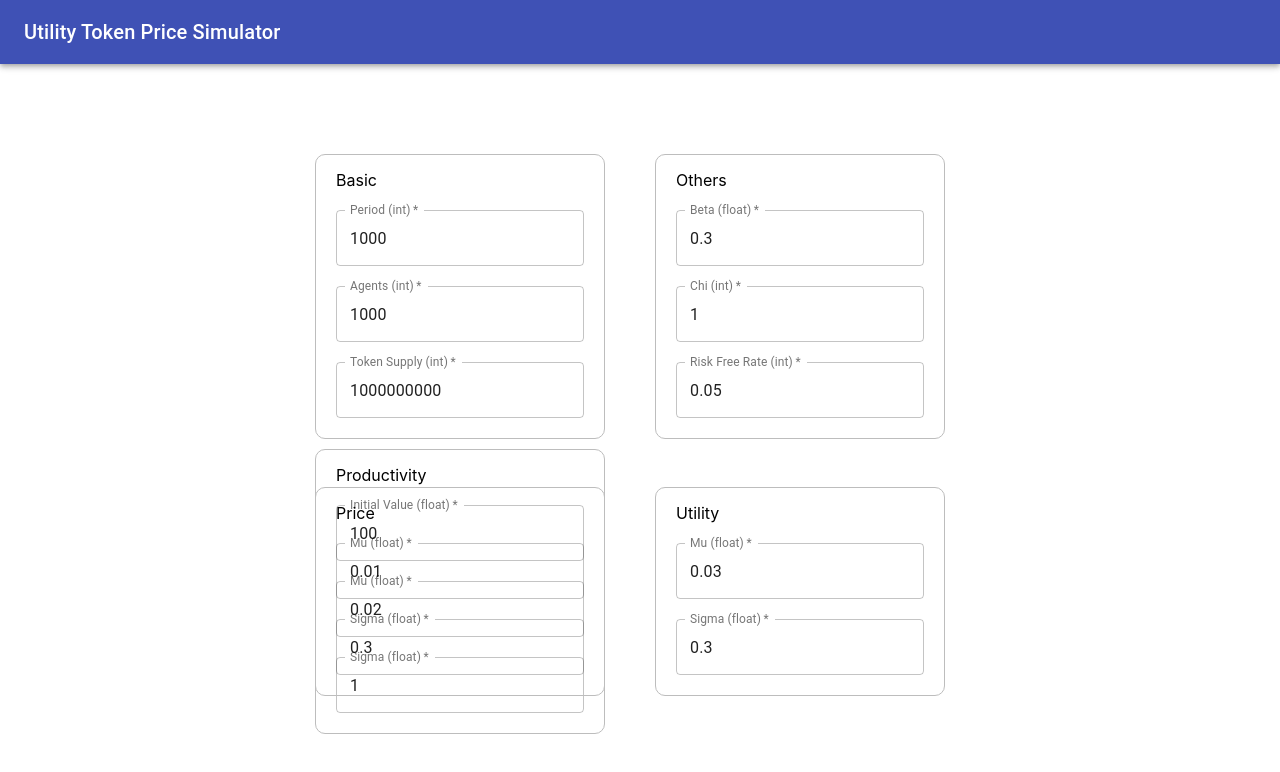
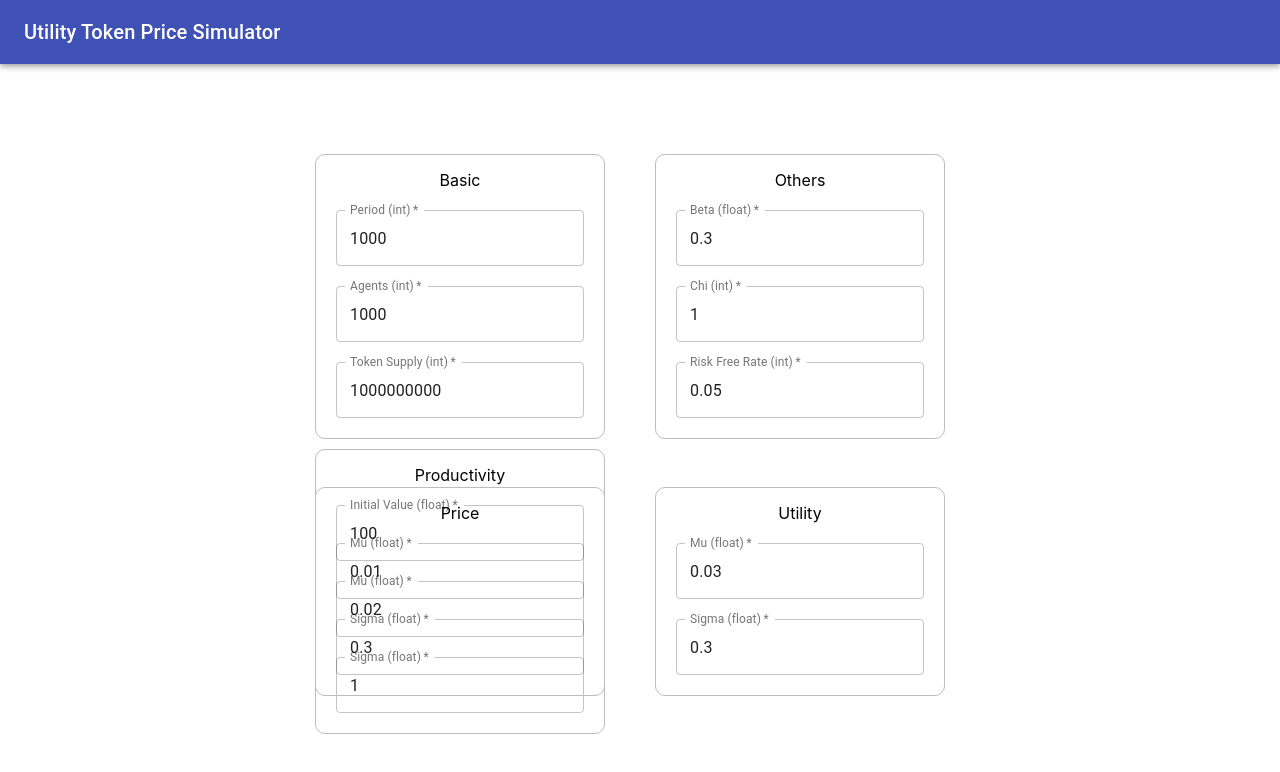
Before and after one commit to melonattacker/utility-token-price-simulator, a React (Create React App) app in the folder frontend/: page / in a window 1280 px wide. Shown: the top 772 px of the page. Built offline with nearby package versions, Linux system fonts and the light colour scheme.

Commit message:
modify label position

```diff
--- a/frontend/src/components/InputParams.js
+++ b/frontend/src/components/InputParams.js
@@ -4,7 +4,8 @@ import { TextField, FormControl, makeStyles } from '@material-ui/core';
 const styles = makeStyles((theme) => ({
     header: {
       marginTop: -5,
-      marginBottom: 20
+      marginBottom: 20,
+      textAlign: 'center'
     },
     input: {
       display: 'flex',
```
